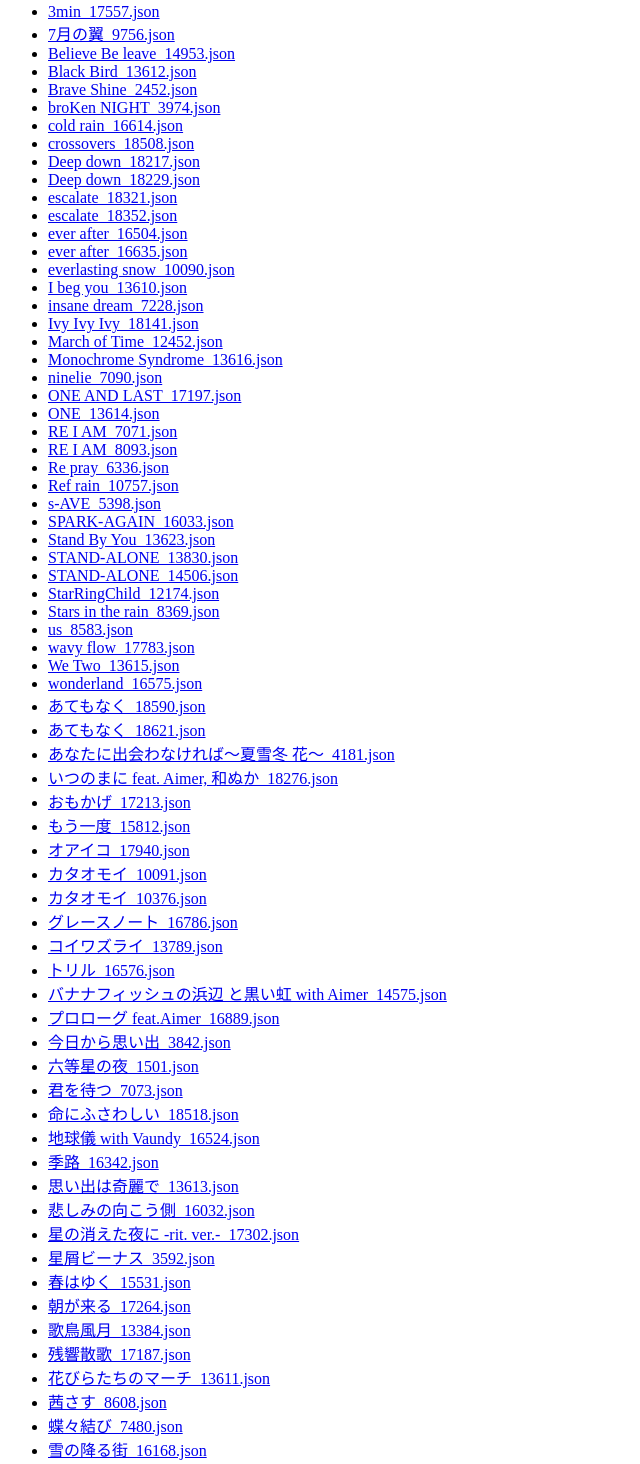
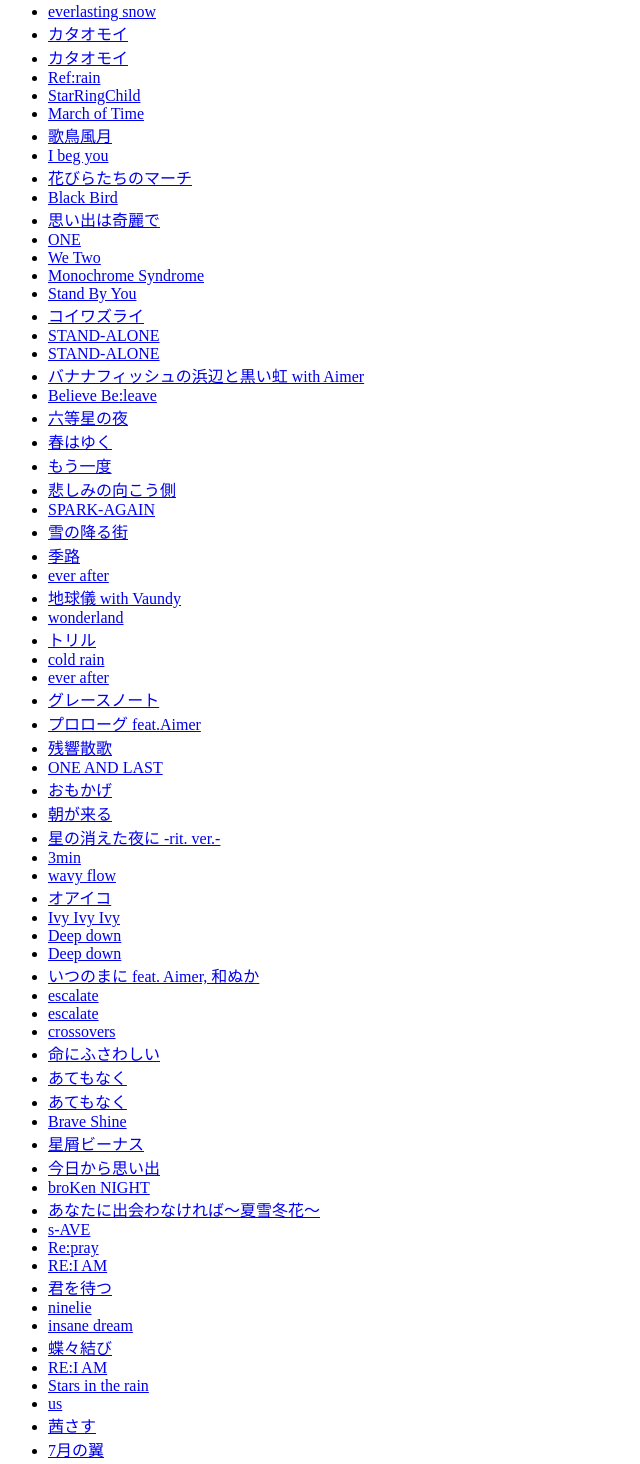
Before and after one commit to gene891212/mock-api, a plain HTML site: page index.html in a window 1280 px wide. Shown: the part 13-1477 px from the top of the page, without its empty margins (0-640 px from the left). Drawn offline with Linux system fonts and the light colour scheme.

Commit message:
update index.html href and link name

```diff
--- a/index.html
+++ b/index.html
@@ -1,90 +1,82 @@
 <!DOCTYPE html>
 <html lang="en">
-
 <head>
     <meta charset="UTF-8">
-    <meta
-        name="viewport"
-        content="width=device-width, initial-scale=1.0"
-    >
+    <meta name="viewport" content="width=device-width, initial-scale=1.0">
     <title>API List</title>
 </head>
-
 <body>
     <ul>
-        <li><a href="3min_17557.json">3min_17557.json</a></li>
-        <li><a href="7月の翼_9756.json">7月の翼_9756.json</a></li>
-        <li><a href="Believe Be leave_14953.json">Believe Be leave_14953.json</a></li>
-        <li><a href="Black Bird_13612.json">Black Bird_13612.json</a></li>
-        <li><a href="Brave Shine_2452.json">Brave Shine_2452.json</a></li>
-        <li><a href="broKen NIGHT_3974.json">broKen NIGHT_3974.json</a></li>
-        <li><a href="cold rain_16614.json">cold rain_16614.json</a></li>
-        <li><a href="crossovers_18508.json">crossovers_18508.json</a></li>
-        <li><a href="Deep down_18217.json">Deep down_18217.json</a></li>
-        <li><a href="Deep down_18229.json">Deep down_18229.json</a></li>
-        <li><a href="escalate_18321.json">escalate_18321.json</a></li>
-        <li><a href="escalate_18352.json">escalate_18352.json</a></li>
-        <li><a href="ever after_16504.json">ever after_16504.json</a></li>
-        <li><a href="ever after_16635.json">ever after_16635.json</a></li>
-        <li><a href="everlasting snow_10090.json">everlasting snow_10090.json</a></li>
-        <li><a href="I beg you_13610.json">I beg you_13610.json</a></li>
-        <li><a href="insane dream_7228.json">insane dream_7228.json</a></li>
-        <li><a href="Ivy Ivy Ivy_18141.json">Ivy Ivy Ivy_18141.json</a></li>
-        <li><a href="March of Time_12452.json">March of Time_12452.json</a></li>
-        <li><a href="Monochrome Syndrome_13616.json">Monochrome Syndrome_13616.json</a></li>
-        <li><a href="ninelie_7090.json">ninelie_7090.json</a></li>
-        <li><a href="ONE AND LAST_17197.json">ONE AND LAST_17197.json</a></li>
-        <li><a href="ONE_13614.json">ONE_13614.json</a></li>
-        <li><a href="RE I AM_7071.json">RE I AM_7071.json</a></li>
-        <li><a href="RE I AM_8093.json">RE I AM_8093.json</a></li>
-        <li><a href="Re pray_6336.json">Re pray_6336.json</a></li>
-        <li><a href="Ref rain_10757.json">Ref rain_10757.json</a></li>
-        <li><a href="s-AVE_5398.json">s-AVE_5398.json</a></li>
-        <li><a href="SPARK-AGAIN_16033.json">SPARK-AGAIN_16033.json</a></li>
-        <li><a href="Stand By You_13623.json">Stand By You_13623.json</a></li>
-        <li><a href="STAND-ALONE_13830.json">STAND-ALONE_13830.json</a></li>
-        <li><a href="STAND-ALONE_14506.json">STAND-ALONE_14506.json</a></li>
-        <li><a href="StarRingChild_12174.json">StarRingChild_12174.json</a></li>
-        <li><a href="Stars in the rain_8369.json">Stars in the rain_8369.json</a></li>
-        <li><a href="us_8583.json">us_8583.json</a></li>
-        <li><a href="wavy flow_17783.json">wavy flow_17783.json</a></li>
-        <li><a href="We Two_13615.json">We Two_13615.json</a></li>
-        <li><a href="wonderland_16575.json">wonderland_16575.json</a></li>
-        <li><a href="あてもなく_18590.json">あてもなく_18590.json</a></li>
-        <li><a href="あてもなく_18621.json">あてもなく_18621.json</a></li>
-        <li><a href="あなたに出会わなければ～夏雪冬花～_4181.json">あなたに出会わなければ～夏雪冬
-        花～_4181.json</a></li>
-        <li><a href="いつのまに feat. Aimer, 和ぬか_18276.json">いつのまに feat. Aimer, 和ぬか_18276.json</a></li>
-        <li><a href="おもかげ_17213.json">おもかげ_17213.json</a></li>
-        <li><a href="もう一度_15812.json">もう一度_15812.json</a></li>
-        <li><a href="オアイコ_17940.json">オアイコ_17940.json</a></li>
-        <li><a href="カタオモイ_10091.json">カタオモイ_10091.json</a></li>
-        <li><a href="カタオモイ_10376.json">カタオモイ_10376.json</a></li>
-        <li><a href="グレースノート_16786.json">グレースノート_16786.json</a></li>
-        <li><a href="コイワズライ_13789.json">コイワズライ_13789.json</a></li>
-        <li><a href="トリル_16576.json">トリル_16576.json</a></li>
-        <li><a href="バナナフィッシュの浜辺と黒い虹 with Aimer_14575.json">バナナフィッシュの浜辺
-        と黒い虹 with Aimer_14575.json</a></li>
-        <li><a href="プロローグ feat.Aimer_16889.json">プロローグ feat.Aimer_16889.json</a></li>
-        <li><a href="今日から思い出_3842.json">今日から思い出_3842.json</a></li>
-        <li><a href="六等星の夜_1501.json">六等星の夜_1501.json</a></li>
-        <li><a href="君を待つ_7073.json">君を待つ_7073.json</a></li>
-        <li><a href="命にふさわしい_18518.json">命にふさわしい_18518.json</a></li>
-        <li><a href="地球儀 with Vaundy_16524.json">地球儀 with Vaundy_16524.json</a></li>
-        <li><a href="季路_16342.json">季路_16342.json</a></li>
-        <li><a href="思い出は奇麗で_13613.json">思い出は奇麗で_13613.json</a></li>
-        <li><a href="悲しみの向こう側_16032.json">悲しみの向こう側_16032.json</a></li>
-        <li><a href="星の消えた夜に -rit. ver.-_17302.json">星の消えた夜に -rit. ver.-_17302.json</a></li>
-        <li><a href="星屑ビーナス_3592.json">星屑ビーナス_3592.json</a></li>
-        <li><a href="春はゆく_15531.json">春はゆく_15531.json</a></li>
-        <li><a href="朝が来る_17264.json">朝が来る_17264.json</a></li>
-        <li><a href="歌鳥風月_13384.json">歌鳥風月_13384.json</a></li>
-        <li><a href="残響散歌_17187.json">残響散歌_17187.json</a></li>
-        <li><a href="花びらたちのマーチ_13611.json">花びらたちのマーチ_13611.json</a></li>
-        <li><a href="茜さす_8608.json">茜さす_8608.json</a></li>
-        <li><a href="蝶々結び_7480.json">蝶々結び_7480.json</a></li>
-        <li><a href="雪の降る街_16168.json">雪の降る街_16168.json</a></li>
+        <li><a href="10090.json">everlasting snow</a></li>
+        <li><a href="10091.json">カタオモイ</a></li>
+        <li><a href="10376.json">カタオモイ</a></li>
+        <li><a href="10757.json">Ref:rain</a></li>
+        <li><a href="12174.json">StarRingChild</a></li>
+        <li><a href="12452.json">March of Time</a></li>
+        <li><a href="13384.json">歌鳥風月</a></li>
+        <li><a href="13610.json">I beg you</a></li>
+        <li><a href="13611.json">花びらたちのマーチ</a></li>
+        <li><a href="13612.json">Black Bird</a></li>
+        <li><a href="13613.json">思い出は奇麗で</a></li>
+        <li><a href="13614.json">ONE</a></li>
+        <li><a href="13615.json">We Two</a></li>
+        <li><a href="13616.json">Monochrome Syndrome</a></li>
+        <li><a href="13623.json">Stand By You</a></li>
+        <li><a href="13789.json">コイワズライ</a></li>
+        <li><a href="13830.json">STAND-ALONE</a></li>
+        <li><a href="14506.json">STAND-ALONE</a></li>
+        <li><a href="14575.json">バナナフィッシュの浜辺と黒い虹 with Aimer</a></li>
+        <li><a href="14953.json">Believe Be:leave</a></li>
+        <li><a href="1501.json">六等星の夜</a></li>
+        <li><a href="15531.json">春はゆく</a></li>
+        <li><a href="15812.json">もう一度</a></li>
+        <li><a href="16032.json">悲しみの向こう側</a></li>
+        <li><a href="16033.json">SPARK-AGAIN</a></li>
+        <li><a href="16168.json">雪の降る街</a></li>
+        <li><a href="16342.json">季路</a></li>
+        <li><a href="16504.json">ever after</a></li>
+        <li><a href="16524.json">地球儀 with Vaundy</a></li>
+        <li><a href="16575.json">wonderland</a></li>
+        <li><a href="16576.json">トリル</a></li>
+        <li><a href="16614.json">cold rain</a></li>
+        <li><a href="16635.json">ever after</a></li>
+        <li><a href="16786.json">グレースノート</a></li>
+        <li><a href="16889.json">プロローグ feat.Aimer</a></li>
+        <li><a href="17187.json">残響散歌</a></li>
+        <li><a href="17197.json">ONE AND LAST</a></li>
+        <li><a href="17213.json">おもかげ</a></li>
+        <li><a href="17264.json">朝が来る</a></li>
+        <li><a href="17302.json">星の消えた夜に -rit. ver.-</a></li>
+        <li><a href="17557.json">3min</a></li>
+        <li><a href="17783.json">wavy flow</a></li>
+        <li><a href="17940.json">オアイコ</a></li>
+        <li><a href="18141.json">Ivy Ivy Ivy</a></li>
+        <li><a href="18217.json">Deep down</a></li>
+        <li><a href="18229.json">Deep down</a></li>
+        <li><a href="18276.json">いつのまに feat. Aimer, 和ぬか</a></li>
+        <li><a href="18321.json">escalate</a></li>
+        <li><a href="18352.json">escalate</a></li>
+        <li><a href="18508.json">crossovers</a></li>
+        <li><a href="18518.json">命にふさわしい</a></li>
+        <li><a href="18590.json">あてもなく</a></li>
+        <li><a href="18621.json">あてもなく</a></li>
+        <li><a href="2452.json">Brave Shine</a></li>
+        <li><a href="3592.json">星屑ビーナス</a></li>
+        <li><a href="3842.json">今日から思い出</a></li>
+        <li><a href="3974.json">broKen NIGHT</a></li>
+        <li><a href="4181.json">あなたに出会わなければ～夏雪冬花～</a></li>
+        <li><a href="5398.json">s-AVE</a></li>
+        <li><a href="6336.json">Re:pray</a></li>
+        <li><a href="7071.json">RE:I AM</a></li>
+        <li><a href="7073.json">君を待つ</a></li>
+        <li><a href="7090.json">ninelie</a></li>
+        <li><a href="7228.json">insane dream</a></li>
+        <li><a href="7480.json">蝶々結び</a></li>
+        <li><a href="8093.json">RE:I AM</a></li>
+        <li><a href="8369.json">Stars in the rain</a></li>
+        <li><a href="8583.json">us</a></li>
+        <li><a href="8608.json">茜さす</a></li>
+        <li><a href="9756.json">7月の翼</a></li>
     </ul>
 </body>
-
 </html>
```
